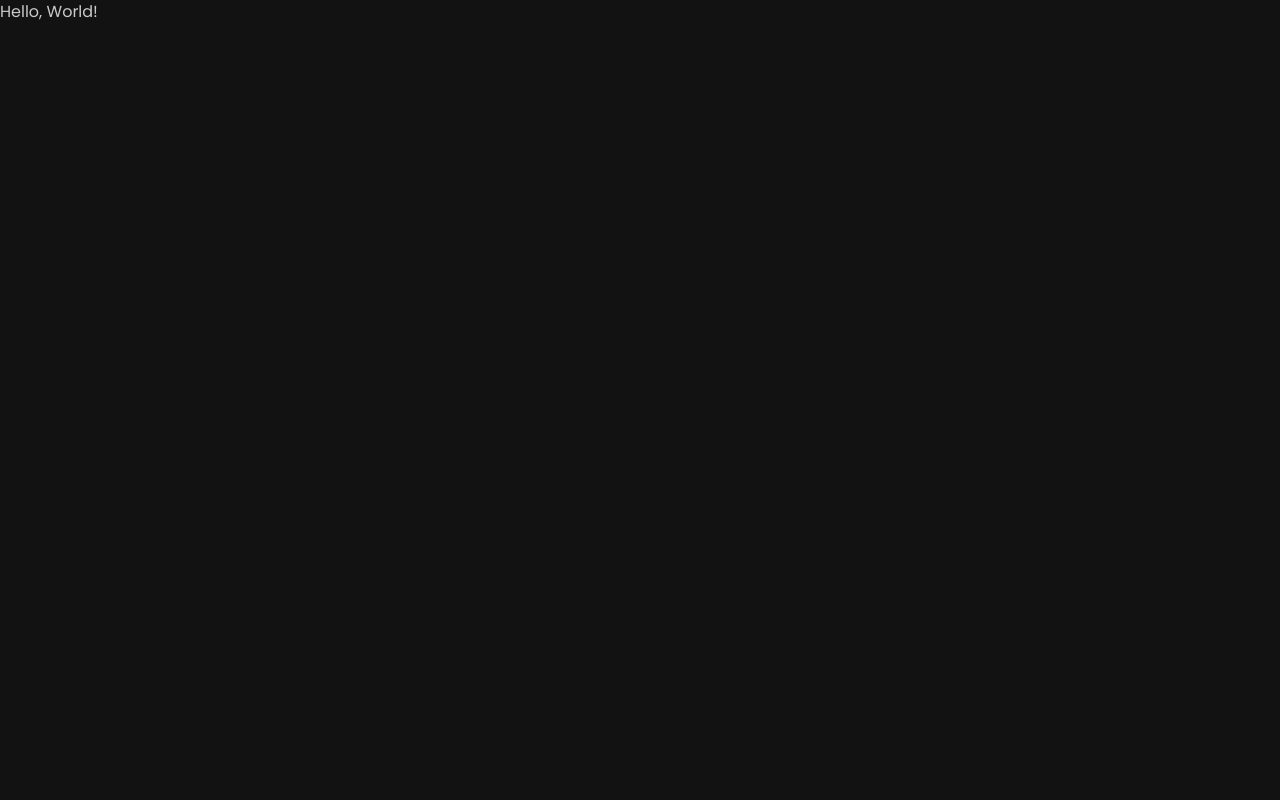
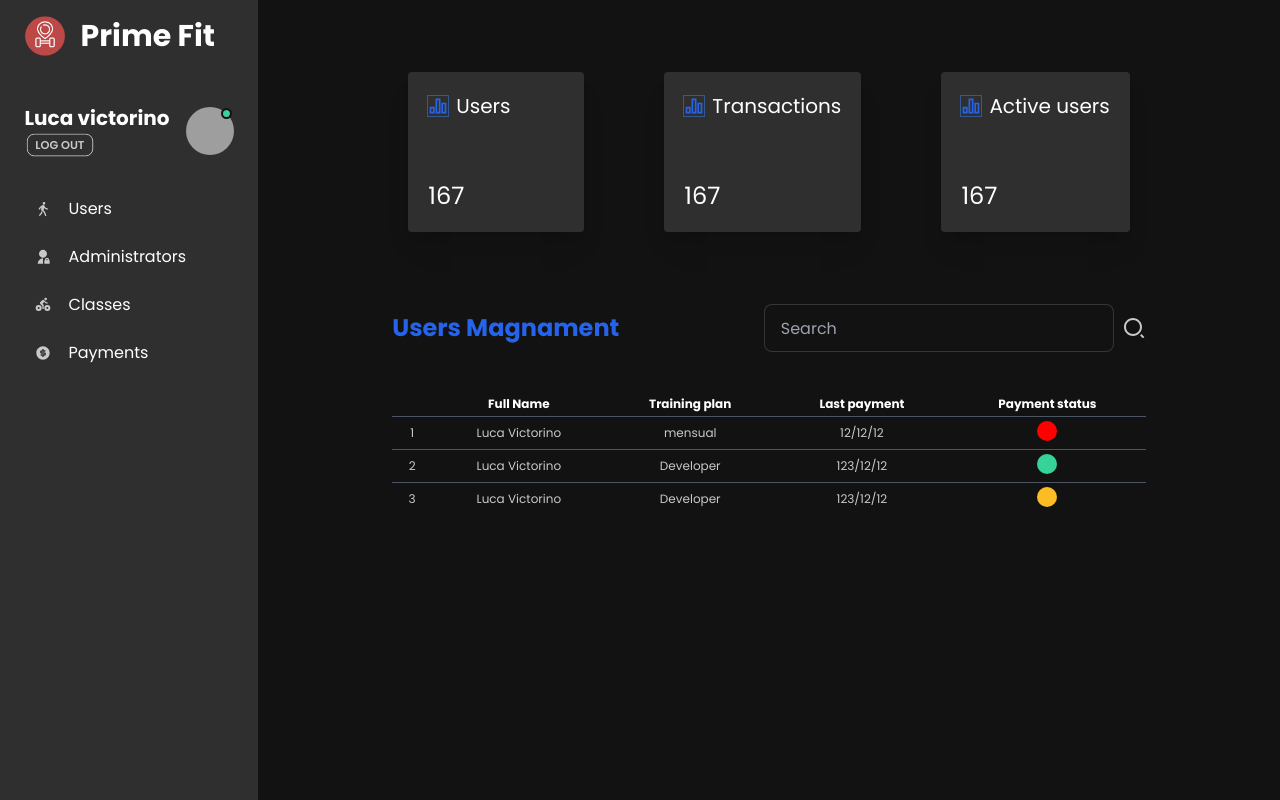
Before and after one commit to No-Country/c12-20-ft-java-react, a React (Vite) app in the folder frontend/: page / in a window 1280 px wide. Built offline with nearby package versions, Linux system fonts and the light colour scheme; grey boxes are pictures that could not be loaded.

Commit message:
admin dashboard

```diff
--- a/frontend/package.json
+++ b/frontend/package.json
@@ -18,6 +18,7 @@
     "postcss": "^8.4.24",
     "react": "^18.2.0",
     "react-dom": "^18.2.0",
+    "react-icons": "^4.10.1",
     "react-router-dom": "^6.14.1",
     "tailwindcss": "^3.3.2"
   },
--- a/frontend/src/App.jsx
+++ b/frontend/src/App.jsx
@@ -1,8 +1,11 @@
+import { Fragment } from "react";
+import DasboardAdmin from "./components/DashboardAdmin";
+
 function App() {
   return (
     <>
-      <h1>Hello, World!</h1>
-    </>
+      <DasboardAdmin />
+  </>
   );
 }
 export default App;
--- /dev/null
+++ b/frontend/src/components/DashboardAdmin.jsx
@@ -0,0 +1,216 @@
+import React from "react";
+import { Fragment } from "react";
+import { useState } from "react";
+import logo from "../assets/Logo.png";
+import {
+  RiAdminFill,
+  RiWalkFill,
+  RiRidingFill,
+  RiMoneyDollarCircleFill,
+  RiBarChart2Line,
+  RiSearch2Line,
+} from "react-icons/ri";
+const DasboardAdmin = () => {
+  const [activeRow, setActiveRow] = useState(null);
+
+  const handleRowClick = (rowId) => {
+    setActiveRow(rowId);
+  };
+
+  const [clients, setClient] = useState([
+    {
+      id: 1,
+      name: "Luca Victorino",
+      plan: "mensual",
+      date: "12/12/12",
+      status: "false",
+    },
+    {
+      id: 2,
+      name: "Luca Victorino",
+      plan: "Developer",
+      date: "123/12/12",
+      status: "true",
+    },
+    {
+      id: 3,
+      name: "Luca Victorino",
+      plan: "Developer",
+      date: "123/12/12",
+      status: "near",
+    },
+
+  ]);
+  return (
+    <Fragment>
+      <div className="flex min-h-screen">
+        {/*Sider*/}
+        <sidebar className="hidden flex-col items-center static gap-8 min-h-full w-80 p-4 bg-[#2F2F2F] md:flex">
+          <section>
+            {/*Logo*/}
+            <div className="flex items-center gap-4 mb-12">
+              <img src={logo} alt="Logo" className=" w-10 h-10" />
+              <div>
+                <h1 className="text-3xl font-bold text-white">Prime Fit</h1>
+              </div>
+            </div>
+
+            {/*user*/}
+            {/*<p className="text-xs">Admin logged{/*{status}</p>*/}
+            <div className="flex  items-center gap-4 mb-8">
+              <div>
+                <h1 className="text-xl font-bold text-white">Luca victorino</h1>
+                <button className="btn  btn-xs btn-outline">log out</button>
+              </div>
+
+              <div className="avatar  hover:cursor-pointer online">
+                <div className="w-12  hover:ring rounded-full">
+                  <img
+                    src="https://i.pinimg.com/564x/e7/c1/f6/e7c1f68fdabfa03c2414735a6a4bedc5.jpg"
+                    className="object-contain"
+                  />
+                </div>
+              </div>
+            </div>
+            {/*nav*/}
+            <div className="">
+              <ul className="flex flex-col gap-2">
+                <li>
+                  <a
+                    href="#"
+                    className="flex items-center gap-4 p-2 hover:bg-gray-600 focus:bg-gray-600 transition-colors rounded-lg"
+                  >
+                    <RiWalkFill className="w-5 " />
+                    <span className="text-white">Users</span>
+                  </a>
+                </li>
+                <li>
+                  <a
+                    href="#"
+                    className="flex items-center gap-4 p-2 hover:bg-gray-600 focus:bg-gray-600 transition-colors rounded-lg"
+                  >
+                    <RiAdminFill className="w-5 " />
+                    <span className="text-white">Administrators</span>
+                  </a>
+                </li>
+                <li>
+                  <a
+                    href="#"
+                    className="flex items-center gap-4 p-2 hover:bg-gray-600 focus:bg-gray-600 transition-colors rounded-lg"
+                  >
+                    <RiRidingFill className="w-5 " />
+                    <span className="text-white">Classes</span>
+                  </a>
+                </li>
+                <li>
+                  <a
+                    href="#"
+                    className="flex items-center gap-4 p-2 hover:bg-gray-600 focus:bg-gray-600 transition-colors rounded-lg"
+                  >
+                    <RiMoneyDollarCircleFill className="w-5 " />
+                    <span className="text-white">Payments</span>
+                  </a>
+                </li>
+              </ul>
+            </div>
+          </section>
+        </sidebar>
+        {/*Main*/}
+        <div className="p-10 w-full flex flex-col h-full items-center">
+          {/*Cards*/}
+          <div className="flex  flex-wrap justify-around w-4/5  gap-12 my-8">
+            <div className="w-44 h-40 flex flex-col justify-between rounded bg-[#2F2F2F] shadow-xl p-5">
+              <div className="flex gap-2 text-xl items-center">
+                <RiBarChart2Line className="text-blue-600 ring-1" />
+                <span className="text-white">Users</span>
+              </div>
+              <span className="text-bold text-white text-2xl justify-self-end">
+                167
+              </span>
+            </div>
+            <div className=" h-40  flex flex-col justify-between rounded bg-[#2F2F2F] shadow-xl p-5">
+              <div className="flex gap-2 text-xl items-center">
+                <RiBarChart2Line className="text-blue-600 ring-1" />
+                <span className="text-white">Transactions</span>
+              </div>
+              <span className="text-bold text-white text-2xl justify-self-end">
+                167
+              </span>
+            </div>
+            <div className=" h-40 flex flex-col justify-between rounded bg-[#2F2F2F] shadow-xl p-5">
+              <div className="flex gap-2 text-xl items-center">
+                <RiBarChart2Line className="text-blue-600 ring-1" />
+                <span className="text-white">Active users</span>
+              </div>
+              <span className="text-bold text-white text-2xl justify-self-end">
+                167
+              </span>
+            </div>
+          </div>
+
+          {/*Table title*/}
+          <div className="flex items-center justify-between w-4/5 mt-10">
+            <h1 className="text-2xl font-bold text-blue-600">
+              Users Magnament
+            </h1>
+            <div className="form-control">
+              <div className="flex items-center gap-2">
+                <input
+                  type="text"
+                  placeholder="Search"
+                  className="input input-bordered w-24 md:w-auto"
+                />
+                <RiSearch2Line className="text-2xl" />
+              </div>
+            </div>
+          </div>
+
+          {/*Table*/}
+          <div className="w-4/5 h-64 overflow-y-auto mt-10">
+            <table className="table table-xs table-pin-rows table-pin-cols">
+              {/* head */}
+              <thead>
+                <tr className="text-white text-center border-bottom border-gray-600">
+                  <th></th>
+                  <th> Full Name</th>
+                  <th>Training plan</th>
+                  <th>Last payment</th>
+                  <th>Payment status</th>
+                </tr>
+              </thead>
+              <tbody>
+                {clients.map((client) => (
+                  <>
+                    <tr
+                      key={client.id}
+                      className={`text-center border-top border-gray-600 ${
+                        activeRow === client.id
+                          ? "bg-gray-900 transition-colors duration-250 ease-linear"
+                          : ""
+                      }`}
+                      onClick={() => handleRowClick(client.id)}
+                    >
+                      <td>{client.id}</td>
+                      <td>{client.name}</td>
+                      <td>{client.plan}</td>
+                      <td>{client.date}</td>
+                      <td>
+                        <span
+                          className={`badge ${
+                            client.status=="true" ? "badge-success" : client.status=="false" ? "badge-error" : "badge-warning"
+                          } `}
+                        ></span>
+                      </td>
+                    </tr>
+                  </>
+                ))}
+              </tbody>
+            </table>
+          </div>
+        </div>
+      </div>
+    </Fragment>
+  );
+};
+
+export default DasboardAdmin;
```
Also changed, not shown: frontend/src/assets/Logo.png (added), 1 other file (tests, documents, lock files or other folders).
